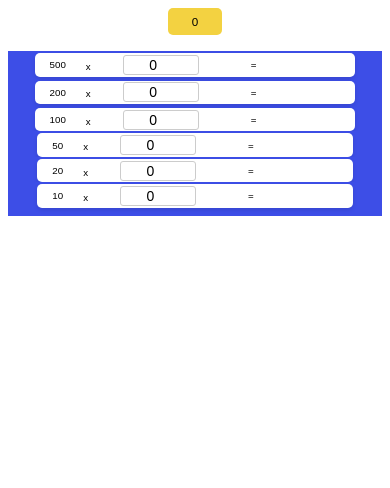
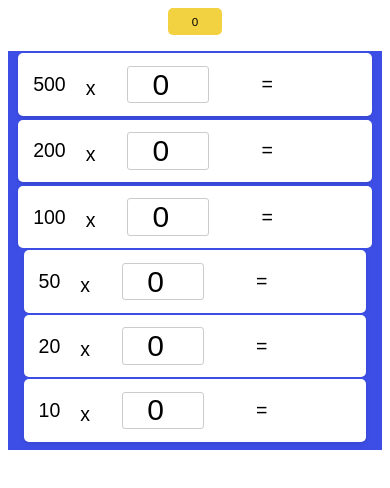
Before and after one commit to SUMITBOPATE/100DaysOfCode, a plain HTML site: page Day5/index.html in a window 390 px wide. Drawn offline with Linux system fonts and the light colour scheme.

Commit message:
responsivenes  fixed

```diff
--- a/Day5/index.css
+++ b/Day5/index.css
@@ -41,7 +41,8 @@ justify-content: center;
 
 /* Style for the wrapper and item-one classes */
 .wrapper {
-
+  height: auto;
+  width: auto;
  display: flex;
  flex-direction: column;
  align-items: center;
@@ -53,7 +54,7 @@ padding: 2px;
 }
 
 .item-one {
-    height: 6vw;
+   max-height: 16vw;
    min-width: 40vw;
  display: flex;
  align-items: center;
@@ -90,11 +91,14 @@ margin: 2rem;}
 }
 
 @media (max-width: 768px) {
+    .wrapper{
+        font: 5vw sans-serif;
+    }
     .item-one input {
         width: 100%; /* Make the input field responsive */
-        height: 1vw; /* Adjust the height for smaller screens */
+       height: 4vw; /* Adjust the height for smaller screens */
         max-width: 60px; /* Limit the maximum width */
-        font-size: 14px; /* Reduce font size for smaller screens */
-        padding: 7px; /* Reduce padding for smaller screens */
+        font-size: 30px; /* Reduce font size for smaller screens */
+        padding: 10px; /* Reduce padding for smaller screens */
     }
 }
--- a/Day5/index.html
+++ b/Day5/index.html
@@ -20,26 +20,26 @@
     <!-- <div  class="main-amount"> 0 </div>    -->
     </div>
     <div class="wrapper">
-              <div class="item-one">500 <div> x<input  autocomplete="off" type="number" min="0" class="note-input" /></div> =<p class="main-solution"</p>
+              <div class="item-one">500 <div> x<input   type="number" min="0" class="note-input" /></div> =<p class="main-solution"</p>
      </div>
     </div>
       <div class="wrapper">
-            <div class="item-one">200 <span>x<input  type="number" min="0" class="note-input" / /></span> =<p class="main-solution"></p>
+            <div class="item-one">200 <span>x<input  type="number" min="0" class="note-input"  /></span> =<p class="main-solution"></p>
            </div>
             </div>
             <div class="wrapper">
 
-                <div class="item-one">100 <span>x<input  type="number" min="0" class="note-input" / /></span> =<div class="main-solution"></div>
+                <div class="item-one">100 <span>x<input  type="number" min="0" class="note-input" /></span> =<div class="main-solution"></div>
                 </div>
                 <div class="wrapper">
-                    <div class="item-one">50 <span>x<input  type="number" min="0" class="note-input" / /></span> =<p class="main-solution"></p>
+                    <div class="item-one">50 <span>x<input  type="number" min="0" class="note-input"  /></span> =<p class="main-solution"></p>
                     </div>
                     <div class="wrapper">
 
-                <div class="item-one">20 <span>x<input  type="number"  min="0" class="note-input" / /></span> =<p class="main-solution"></p>
+                <div class="item-one">20 <span>x<input  type="number"  min="0" class="note-input" /></span> =<p class="main-solution"></p>
                         </div>
                         <div class="wrapper">
-                            <div class="item-one">10 <span>x<input  type="number" min="0" class="note-input" / /></span> =<p class="main-solution"></p>
+                            <div class="item-one">10 <span>x<input  type="number" min="0" class="note-input"  /></span> =<p class="main-solution"></p>
                             </div>
                 </div>
 
```
